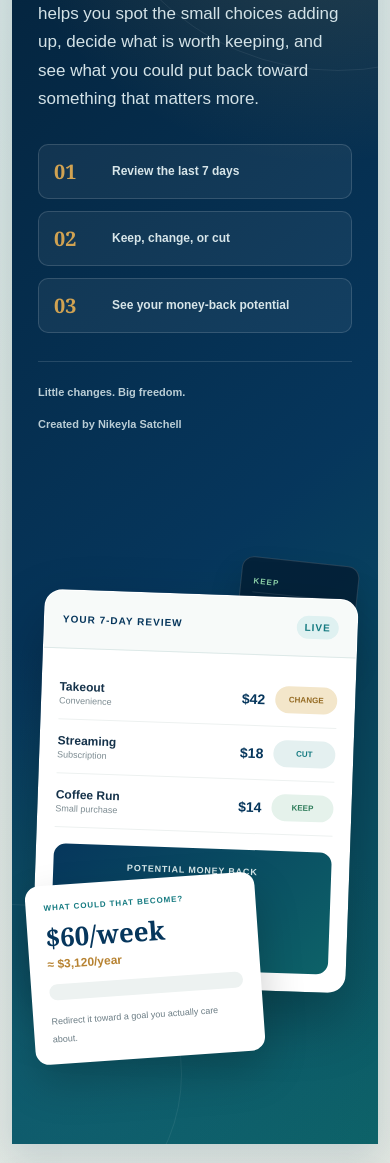
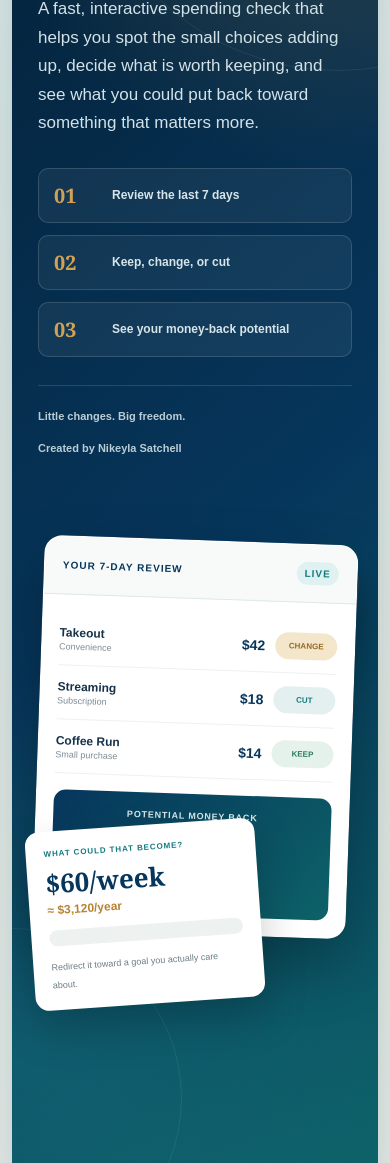
Before and after one commit to Nikeyla/money-tools, a plain HTML site: page money-leak-check.html in a window 390 px wide. Shown: the part 439-1602 px from the top of the page. Drawn offline with Linux system fonts and the light colour scheme.

Commit message:
Add files via upload

```diff
--- a/money-leak-check.html
+++ b/money-leak-check.html
@@ -864,6 +864,39 @@ body{
   .accent-card{right:-4px}
 }
 
+
+/* Tightened cover composition: remove unused upper space */
+.premium-cover .cover-grid{
+  align-items:start !important;
+  padding-top:34px !important;
+}
+.premium-cover .cover-copy{
+  min-height:980px !important;
+  justify-content:flex-start !important;
+  padding-top:72px !important;
+}
+.premium-cover .cover-kicker{
+  margin-top:0 !important;
+}
+.premium-cover .cover-visual{
+  min-height:820px !important;
+  align-items:flex-start !important;
+  padding-top:150px !important;
+}
+.premium-cover .visual-stack{
+  padding-top:0 !important;
+}
+@media(max-width:760px){
+  .premium-cover .cover-copy{
+    min-height:auto !important;
+    padding-top:28px !important;
+  }
+  .premium-cover .cover-visual{
+    min-height:610px !important;
+    padding-top:24px !important;
+  }
+}
+
 </style>
 </head>
 <body>
```
